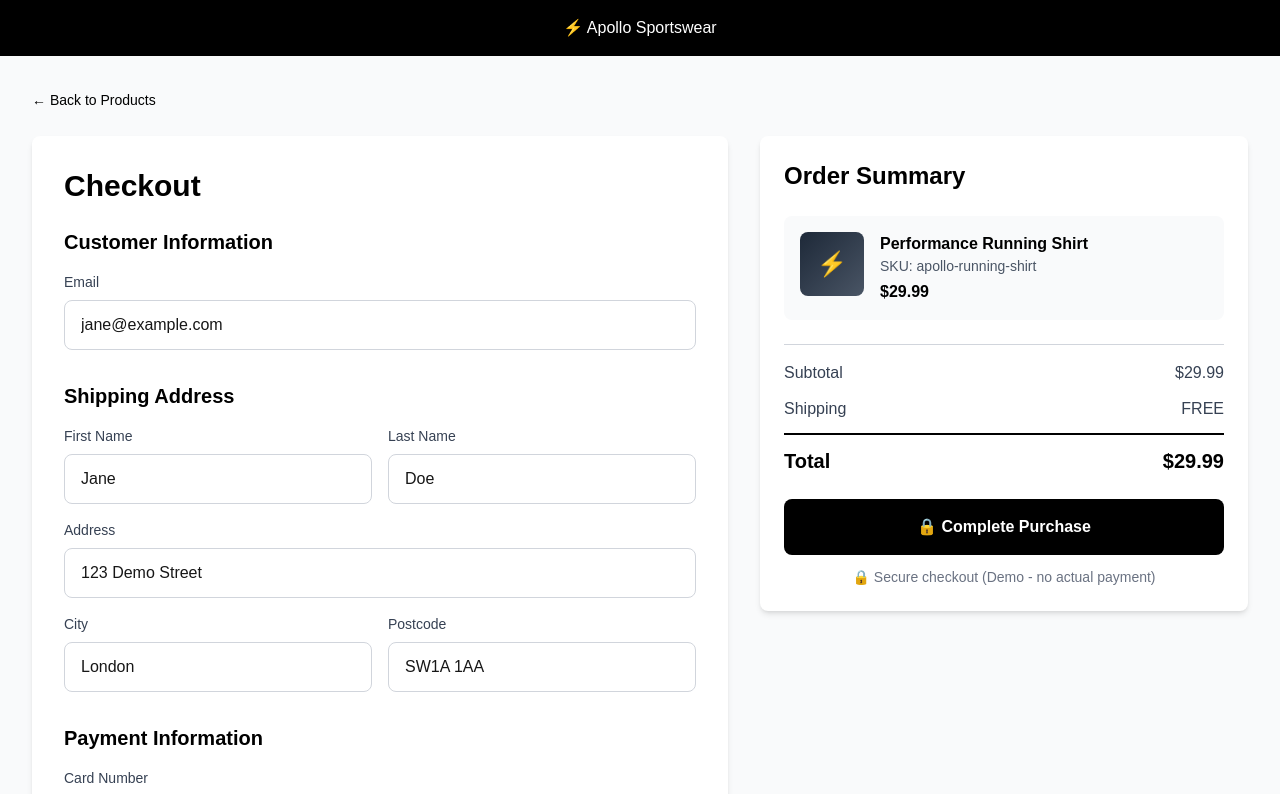
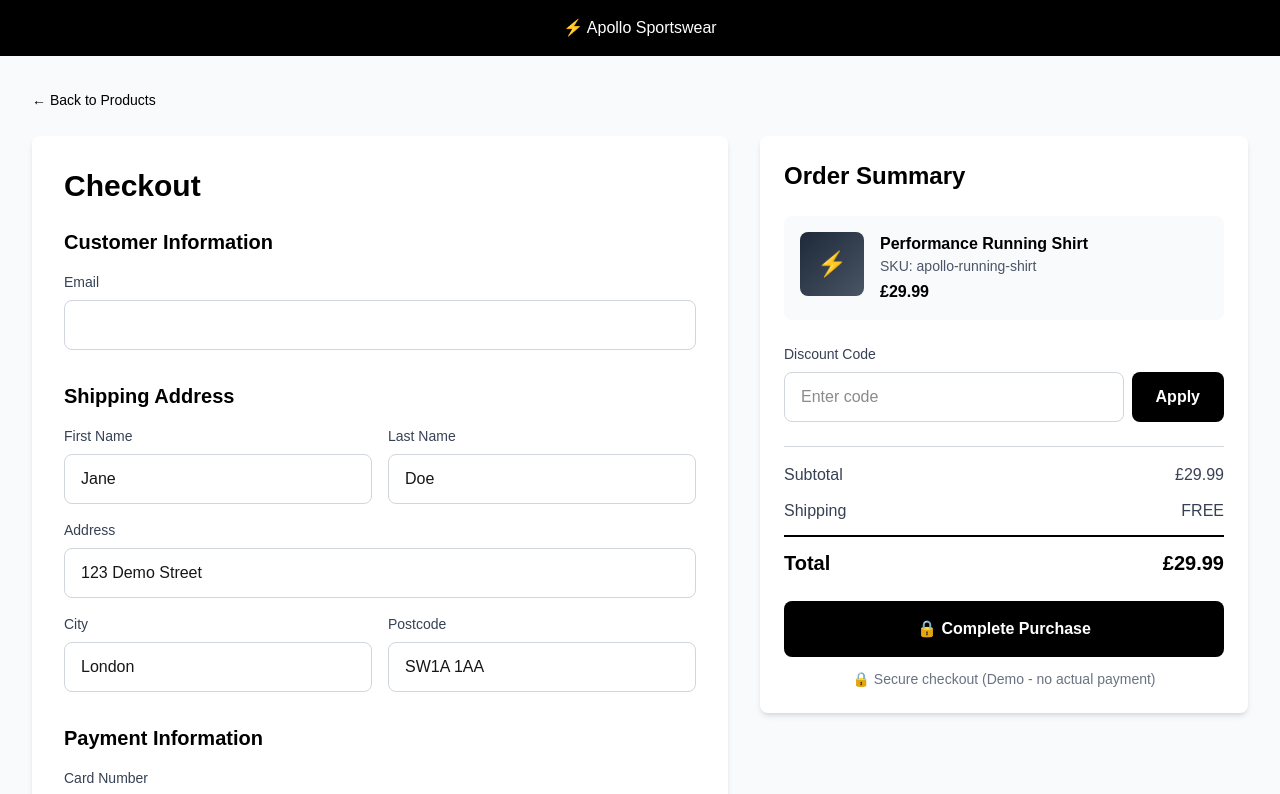
Before and after one commit to joesaunderson/product-sharing-hackathon, a Next.js app: page /checkout in a window 1280 px wide. Shown: the top 794 px of the page. Built offline with nearby package versions, Linux system fonts and the light colour scheme.

Commit message:
Checkout update

```diff
--- a/app/checkout/page.tsx
+++ b/app/checkout/page.tsx
@@ -53,7 +53,7 @@ const CheckoutPage = () => {
 
   // Form state with pre-filled demo data
   const [formData, setFormData] = useState<CheckoutFormData>({
-    email: "jane@example.com",
+    email: "",
     firstName: "Jane",
     lastName: "Doe",
     address: "123 Demo Street",
@@ -63,6 +63,18 @@ const CheckoutPage = () => {
     expiry: "12/25",
     cvv: "123",
   });
+
+  const [discountCode, setDiscountCode] = useState("");
+  const [appliedDiscountCode, setAppliedDiscountCode] = useState("");
+
+  // Calculate discount
+  const subtotal = orderItem.product.price * orderItem.quantity;
+  const discountAmount = appliedDiscountCode ? subtotal * 0.2 : 0;
+  const finalTotal = subtotal - discountAmount;
+
+  const handleApplyDiscount = () => {
+    setAppliedDiscountCode(discountCode);
+  };
 
   const handleInputChange =
     (field: keyof CheckoutFormData) =>
@@ -80,7 +92,13 @@ const CheckoutPage = () => {
     // Navigate to confirmation page
     const params = new URLSearchParams({
       orderNumber,
+      email: formData.email,
+      firstName: formData.firstName,
+      lastName: formData.lastName,
+      productId,
+      total: finalTotal.toFixed(2),
       ...(referrerId && { referrerId }),
+      ...(appliedDiscountCode && { discountCode: appliedDiscountCode }),
     });
 
     router.push(`/confirmation?${params.toString()}`);
@@ -322,25 +340,63 @@ const CheckoutPage = () => {
                       SKU: {orderItem.product.id}
                     </p>
                     <p className="font-bold text-black mt-1">
-                      ${orderItem.product.price.toFixed(2)}
+                      £{orderItem.product.price.toFixed(2)}
                     </p>
                   </div>
                 </div>
+              </div>
+
+              {/* Discount Code */}
+              <div className="mb-6">
+                <label
+                  htmlFor="discountCode"
+                  className="block text-sm font-medium text-gray-700 mb-2"
+                >
+                  Discount Code
+                </label>
+                <div className="flex gap-2">
+                  <input
+                    type="text"
+                    id="discountCode"
+                    value={discountCode}
+                    onChange={(e) => setDiscountCode(e.target.value)}
+                    className="flex-1 px-4 py-3 border border-gray-300 rounded-lg focus:outline-none focus:ring-2 focus:ring-black focus:border-transparent transition-colors"
+                    placeholder="Enter code"
+                  />
+                  <button
+                    type="button"
+                    onClick={handleApplyDiscount}
+                    className="px-6 py-3 bg-black text-white rounded-lg font-semibold hover:bg-gray-800 transition-colors"
+                  >
+                    Apply
+                  </button>
+                </div>
+                {appliedDiscountCode && (
+                  <p className="mt-2 text-sm text-green-600 font-medium">
+                    ✓ 20% discount applied!
+                  </p>
+                )}
               </div>
 
               {/* Totals */}
               <div className="space-y-3 border-t border-gray-300 pt-4">
                 <div className="flex justify-between text-gray-700">
                   <span>Subtotal</span>
-                  <span>${total.toFixed(2)}</span>
+                  <span>£{subtotal.toFixed(2)}</span>
                 </div>
+                {appliedDiscountCode && (
+                  <div className="flex justify-between text-green-600 font-medium">
+                    <span>Discount (20%)</span>
+                    <span>-£{discountAmount.toFixed(2)}</span>
+                  </div>
+                )}
                 <div className="flex justify-between text-gray-700">
                   <span>Shipping</span>
                   <span>FREE</span>
                 </div>
                 <div className="flex justify-between text-xl font-bold text-black border-t-2 border-black pt-3 mt-3">
                   <span>Total</span>
-                  <span>${total.toFixed(2)}</span>
+                  <span>£{finalTotal.toFixed(2)}</span>
                 </div>
               </div>
 
--- a/app/confirmation/page.tsx
+++ b/app/confirmation/page.tsx
@@ -3,20 +3,56 @@
 import { useSearchParams } from "next/navigation";
 import { useEffect } from "react";
 import { Header } from "@/app/components";
-import type { Order } from "@/app/types";
+import type { Order, Product } from "@/app/types";
+
+// Mock product data
+const MOCK_PRODUCTS: Record<string, Product> = {
+  "apollo-running-shirt": {
+    id: "apollo-running-shirt",
+    name: "Performance Running Shirt",
+    brand: "Apollo",
+    price: 29.99,
+    rating: 4.5,
+    reviewCount: 128,
+    image: "/product-placeholder.jpg",
+    features: ["Moisture-wicking", "Lightweight", "Quick-dry"],
+    description: "High-performance running shirt for athletes",
+  },
+  "APOLLO-RUNNING-SHIRT-01": {
+    id: "APOLLO-RUNNING-SHIRT-01",
+    name: "Performance Running Shirt",
+    brand: "Apollo Sportswear",
+    price: 29.99,
+    originalPrice: 39.99,
+    rating: 4.8,
+    reviewCount: 342,
+    image: "/product-image.jpg",
+    features: ["Moisture-wicking", "Breathable", "Quick-dry"],
+    description: "High-performance running shirt",
+  },
+};
 
 const ConfirmationPage = () => {
   const searchParams = useSearchParams();
 
   const orderNumber = searchParams.get("orderNumber") || "ORD-DEMO-001";
   const referrerId = searchParams.get("referrerId") || undefined;
+  const email = searchParams.get("email") || "jane.doe@example.com";
+  const firstName = searchParams.get("firstName") || "Jane";
+  const lastName = searchParams.get("lastName") || "Doe";
+  const productId = searchParams.get("productId") || "APOLLO-RUNNING-SHIRT-01";
+  const total = parseFloat(searchParams.get("total") || "29.99");
+  const discountCode = searchParams.get("discountCode") || undefined;
 
-  // Mock order data
+  // Get product from mock data
+  const product = MOCK_PRODUCTS[productId] || MOCK_PRODUCTS["APOLLO-RUNNING-SHIRT-01"];
+
+  // Order data using submitted form data
   const mockOrder: Order = {
     orderNumber,
     customer: {
-      name: "Jane Doe",
-      email: "jane.doe@example.com",
+      name: `${firstName} ${lastName}`,
+      email: email,
       phone: "+44 7700 900000",
       address: {
         street: "123 Running Lane",
@@ -27,22 +63,11 @@ const ConfirmationPage = () => {
     },
     items: [
       {
-        product: {
-          id: "APOLLO-RUNNING-SHIRT-01",
-          name: "Performance Running Shirt",
-          brand: "Apollo Sportswear",
-          price: 29.99,
-          originalPrice: 39.99,
-          rating: 4.8,
-          reviewCount: 342,
-          image: "/product-image.jpg",
-          features: ["Moisture-wicking", "Breathable", "Quick-dry"],
-          description: "High-performance running shirt",
-        },
+        product,
         quantity: 1,
       },
     ],
-    total: 29.99,
+    total,
     orderDate: new Date(),
     referrerId,
   };
```
